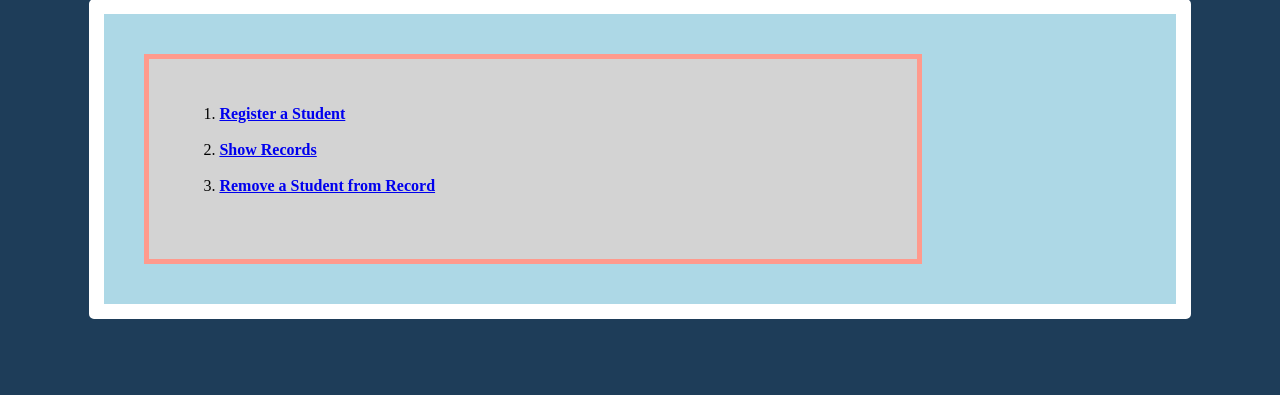
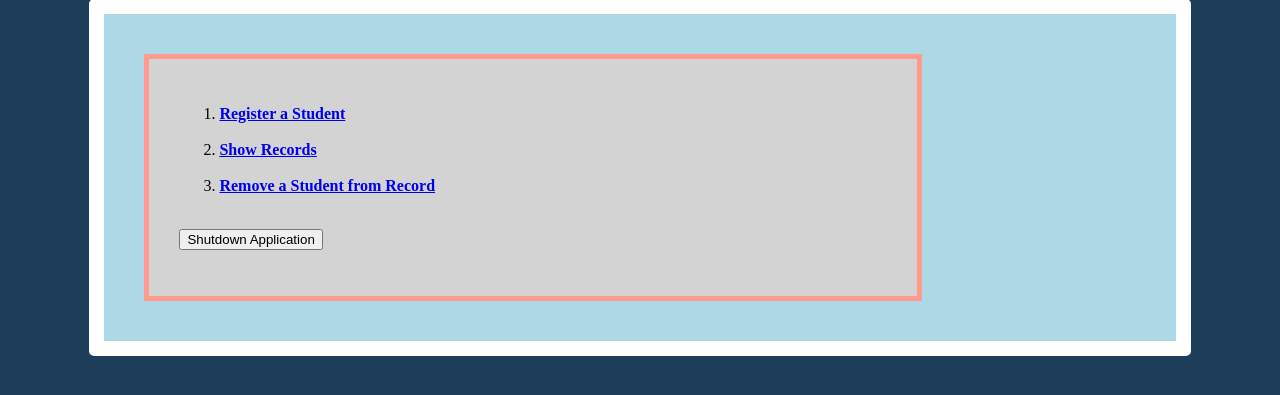
Before and after one commit to Anup-dev-git/student-app, a Flask app: page / in a window 1280 px wide. Shown: the part 220-615 px from the top of the page. Run offline with Flask 2, Linux system fonts and the light colour scheme.

Commit message:
Shutdown added

```diff
--- a/app.py
+++ b/app.py
@@ -62,5 +62,13 @@ def deleterecord():
         finally:
             return render_template("delete_record.html",msg = msg)
 
+@app.route("/shutdown", methods=['POST'])
+def shutdown():
+    shutdown_func = request.environ.get('werkzeug.server.shutdown')
+    if shutdown_func is None:
+        raise RuntimeError('Not running werkzeug')
+    shutdown_func()
+    return "Shutting down..."
+
 if __name__ == '__main__':
    app.run(host="0.0.0.0",port=port)
--- a/templates/index.html
+++ b/templates/index.html
@@ -33,6 +33,7 @@
 <body bgcolor="#1e3d59">
   <div class='main'>
     <h2>Student Registration Portal</h2>
+
   </div>
   <br><br><br>
   <div class='main'>
@@ -42,6 +43,9 @@
     <li><a href ="/view">Show  Records</a><br><br>
     <li><a href="/delete">Remove a Student from Record</a><br><br></b>
     </ol>
+    <form action = "/shutdown" method="post">
+      <input type="submit" value="Shutdown Application">
+    </form>
     </div>
   </div>
 </body>
```
